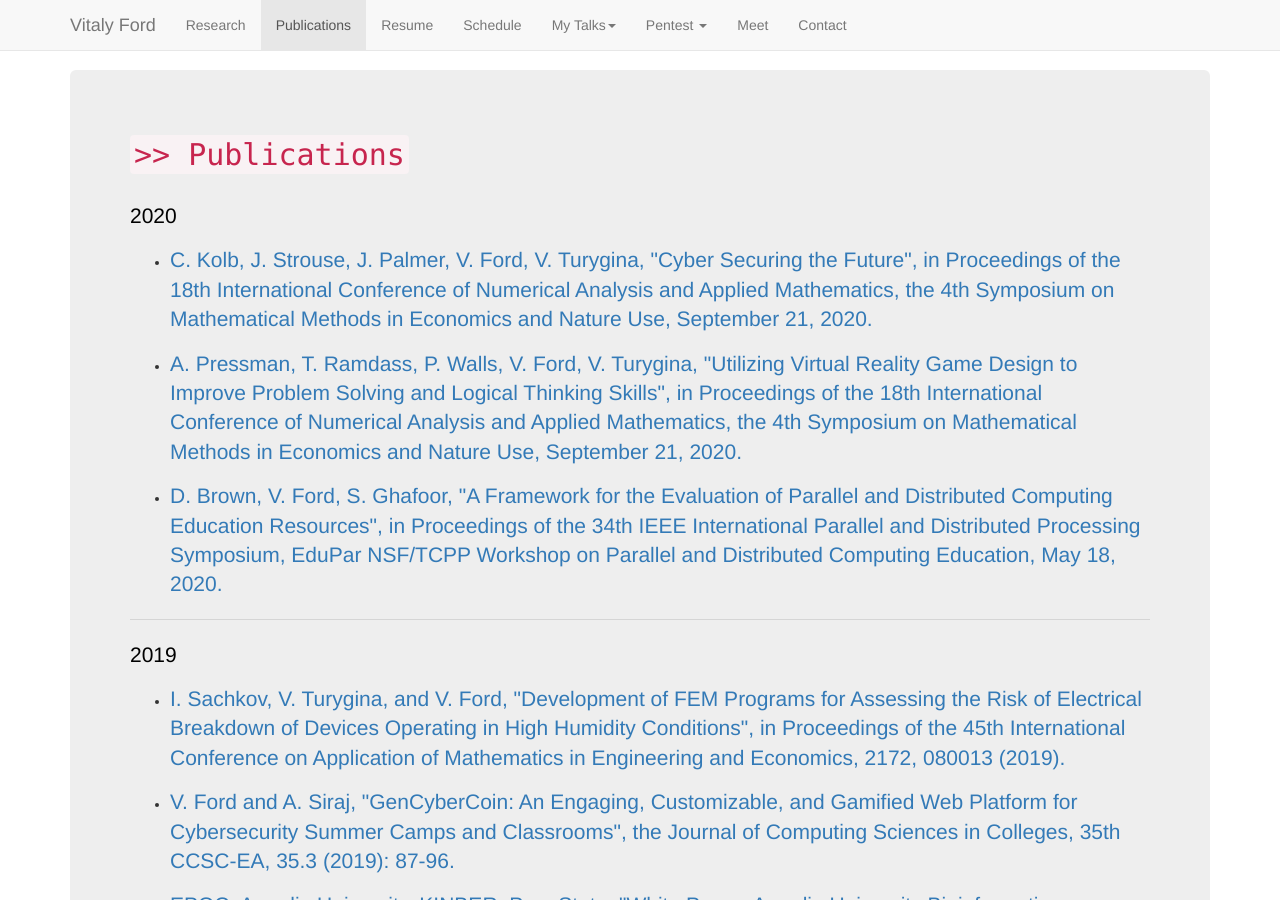
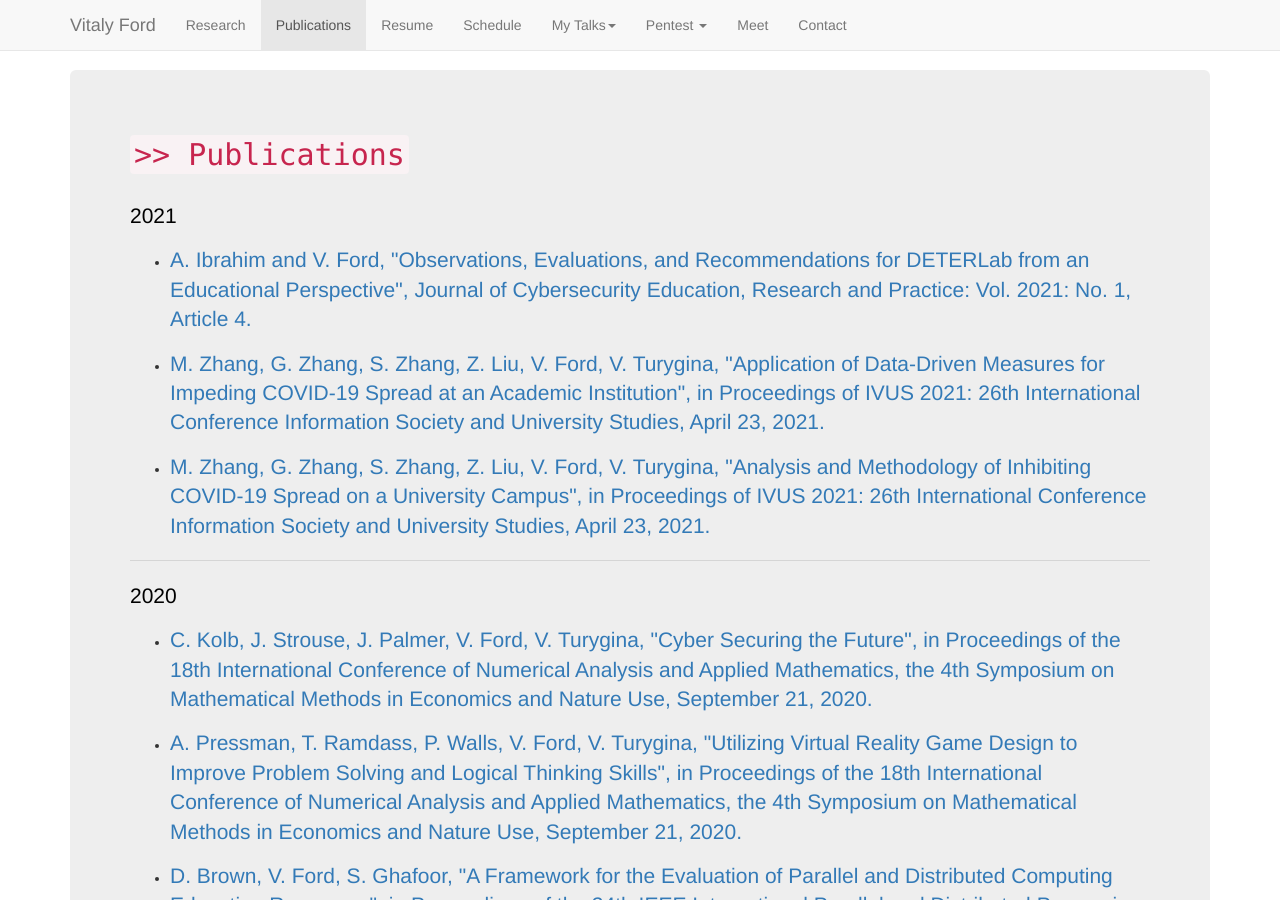
Before and after one commit to vitalyford/vitalyford.github.io, a Jekyll site: the page built from publications.html, in a window 1280 px wide and 900 px high. Built offline with Jekyll 4.4.1, drawn with Linux system fonts in a browser that asks for light colours; nearby versions of some CDN libraries.

Commit message:
Add 2 quaters of 2021 papers

```diff
--- a/_data/pubs.yml
+++ b/_data/pubs.yml
@@ -1,3 +1,14 @@
+- year: 2021
+  papers:
+    - name: "A. Ibrahim and V. Ford, \"Observations, Evaluations, and Recommendations for DETERLab from an Educational Perspective\", Journal of Cybersecurity Education, Research and Practice: Vol. 2021: No. 1, Article 4."
+      url: "/papers/ibrahim-ford-deterlab-eval.pdf"
+
+    - name: "M. Zhang, G. Zhang, S. Zhang, Z. Liu, V. Ford, V. Turygina, \"Application of Data-Driven Measures for Impeding COVID-19 Spread at an Academic Institution\", in Proceedings of IVUS 2021: 26th International Conference Information Society and University Studies, April 23, 2021."
+      url: "/papers/Data-driven-Measures-COVID-19.pdf"
+
+    - name: "M. Zhang, G. Zhang, S. Zhang, Z. Liu, V. Ford, V. Turygina, \"Analysis and Methodology of Inhibiting COVID-19 Spread on a University Campus\", in Proceedings of IVUS 2021: 26th International Conference Information Society and University Studies, April 23, 2021."
+      url: "/papers/Analysis-and-Methodology-COVID-19.pdf"
+
 - year: 2020
   papers:
     - name: "C. Kolb, J. Strouse, J. Palmer, V. Ford, V. Turygina, \"Cyber Securing the Future\", in Proceedings of the 18th International Conference of Numerical Analysis and Applied Mathematics, the 4th Symposium on Mathematical Methods in Economics and Nature Use, September 21, 2020."
```
Also changed, not shown: 3 other files.
